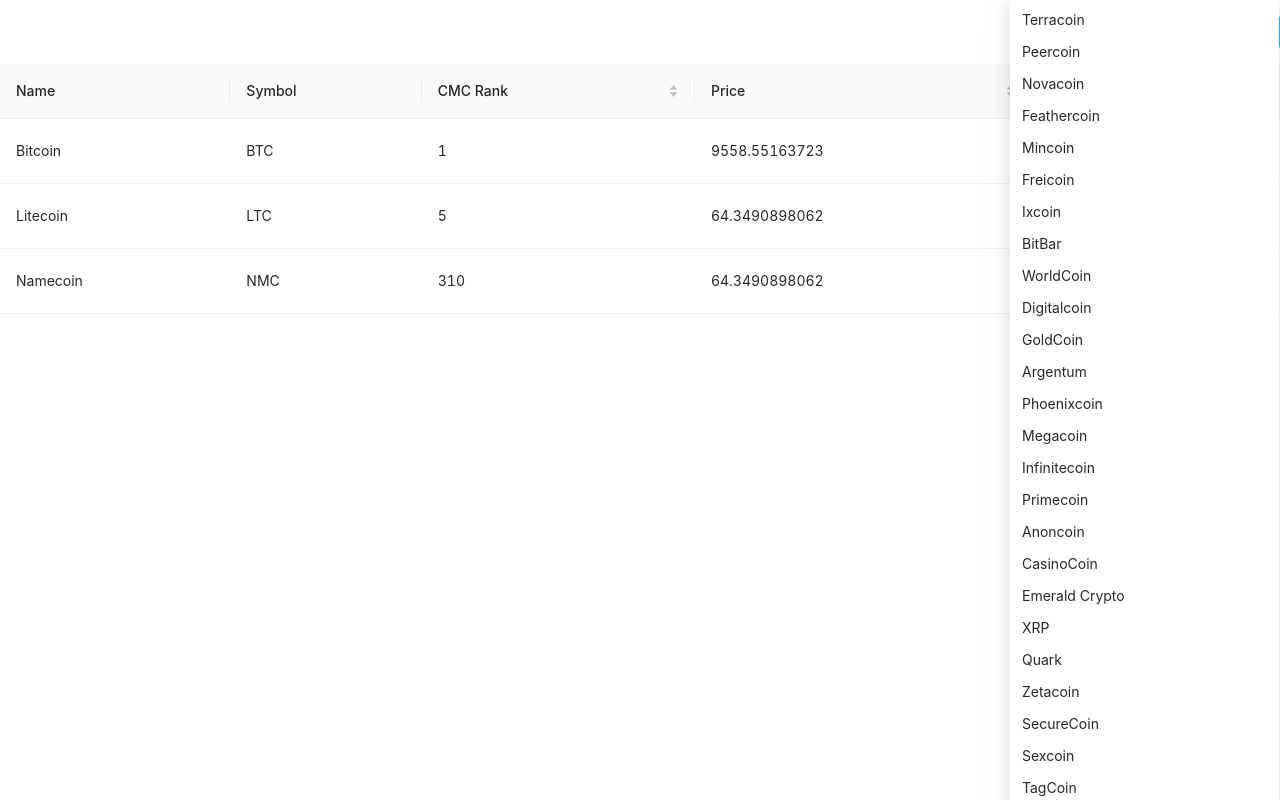
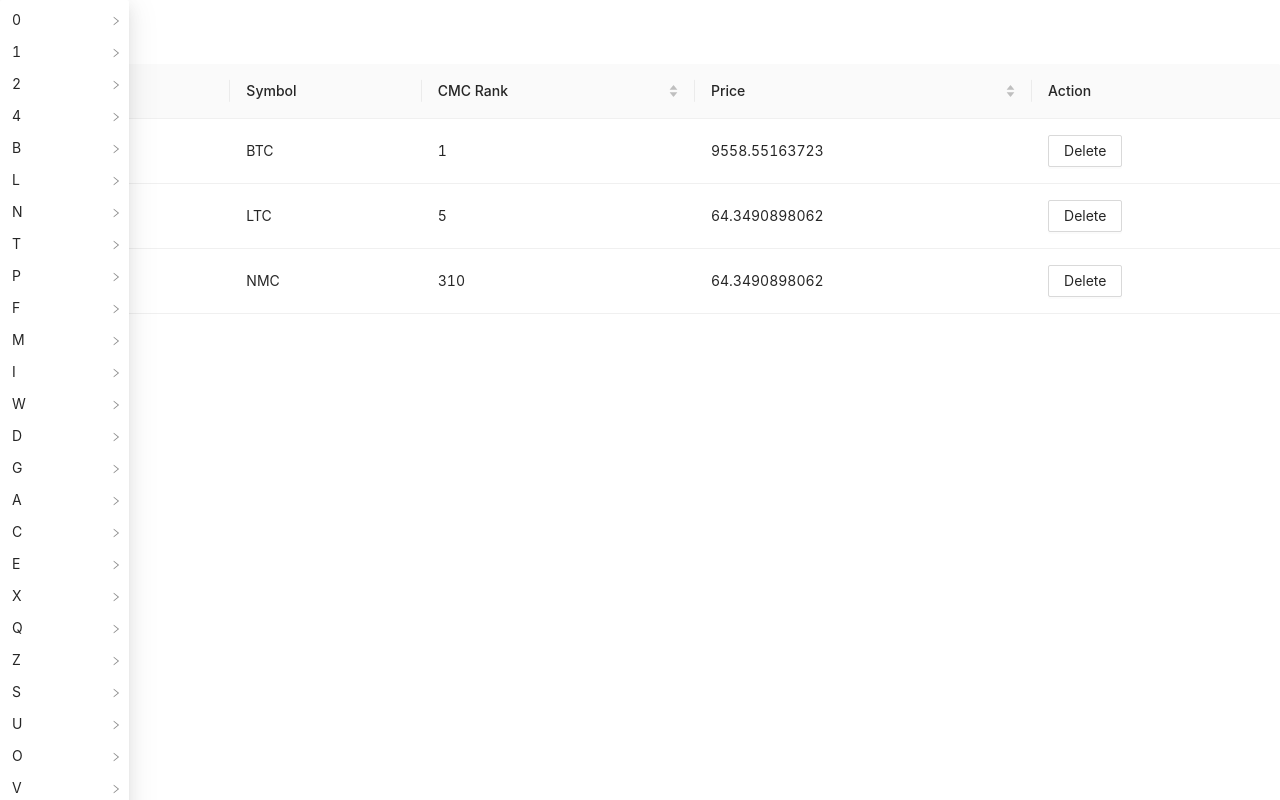
Before and after one commit to manjeet5/cryptocurrency, a React (Create React App) app in the folder cryptocurrency/: page / in a window 1280 px wide. Both pictures are taken after a click on the button "CryptoPrice". Shown: the top 800 px of the page. Built offline with nearby package versions, Linux system fonts and the light colour scheme.

Commit message:
updated the approach to render dropdown content to make its render more performant

```diff
--- a/cryptocurrency/src/App.css
+++ b/cryptocurrency/src/App.css
@@ -1,5 +1,5 @@
 .drop-down-button {
   display: flex;
-  justify-content: flex-end;
+  /* justify-content: flex-end; */
   padding: 1rem 0;
 }
--- a/cryptocurrency/src/actions/actionCreators.js
+++ b/cryptocurrency/src/actions/actionCreators.js
@@ -1,11 +1,14 @@
-import {REMOVE_CRYPTO_FROM_TABLE, ADD_CRYPTO_TO_TABLE, SET_ERROR, HIDE_ERROR, CRYPTO_LIST_FETCH_SUCCESS, CRYPTO_PRICE_FETCH_SUCCESS, CRYPTO_LIST_FETCH_REQUEST} from "./actionTypes";
+import {REMOVE_CRYPTO_FROM_TABLE, ADD_CRYPTO_TO_TABLE, SET_ERROR, HIDE_ERROR, CRYPTO_LIST_FETCH_SUCCESS, CRYPTO_PRICE_FETCH_SUCCESS, CRYPTO_LIST_FETCH_REQUEST, DROPDOWN_CONTENT_CREATE, REMOVE_CRYPTO_FROM_DROPDOWN, REMOVE_CRYPTO_FROM_TABLE_LIST, ADD_CRYPTO_TO_DROPDOWN} from "./actionTypes";
 
 export const getCryptoList = () => ({
     type: CRYPTO_LIST_FETCH_REQUEST, payload: {initialLoad: true}
 })
-export const removeCurrencyFromTable = (dispatch) => {
-    return (id) => dispatch({type: REMOVE_CRYPTO_FROM_TABLE, payload: {id}})
-};
+export const removeCryptoFromTable = (id) => ({
+    type: REMOVE_CRYPTO_FROM_TABLE, payload: {id}
+})
+export const removeCryptoFromTableList = (payload) => ({
+    type: REMOVE_CRYPTO_FROM_TABLE_LIST, payload
+})
 
 export const addCurrencyToTable = (dispatch) => {
     return (id) => dispatch({type: ADD_CRYPTO_TO_TABLE, payload: {id}})
@@ -19,6 +22,17 @@
     type: CRYPTO_PRICE_FETCH_SUCCESS, payload: {data}
 })
 
+export const setDropdown = (data) => ({
+    type: DROPDOWN_CONTENT_CREATE, payload: {data}
+});
+
+export const removeCryptoFromDropdown = (payload) => ({
+    type: REMOVE_CRYPTO_FROM_DROPDOWN, payload
+})
+export const addCryptoToDropdown = (payload) => ({
+    type: ADD_CRYPTO_TO_DROPDOWN, payload
+});
+
 export const setError = (error) => ({
 type: SET_ERROR,
 error
--- a/cryptocurrency/src/actions/actionTypes.js
+++ b/cryptocurrency/src/actions/actionTypes.js
@@ -1,8 +1,13 @@
 export const REMOVE_CRYPTO_FROM_TABLE = "remove_crypto_from_table";
+export const REMOVE_CRYPTO_FROM_TABLE_LIST = "remove_crypto_from_table_list";
 export const ADD_CRYPTO_TO_TABLE = "add_crypto_to_table";
 export const CRYPTO_LIST_FETCH_REQUEST = "crypto_list_fetch_request";
 export const CRYPTO_LIST_FETCH_SUCCESS = "crypto_list_fetch_success";
 export const CRYPTO_PRICE_FETCH_SUCCESS = "crypto_price_fetch_success";
 
+export const DROPDOWN_CONTENT_CREATE = "dropdown_content_create";
+export const REMOVE_CRYPTO_FROM_DROPDOWN = "remove_crypto_from_dropdown";
+export const ADD_CRYPTO_TO_DROPDOWN = "add_crypto_to_dropdown";
+
 export const SET_ERROR = "set_error";
 export const HIDE_ERROR = "hide_error";
--- a/cryptocurrency/src/actions/sagas.js
+++ b/cryptocurrency/src/actions/sagas.js
@@ -3,14 +3,27 @@
 // import axios from "axios";
 import {
     ADD_CRYPTO_TO_TABLE,
-    CRYPTO_LIST_FETCH_REQUEST
+    CRYPTO_LIST_FETCH_REQUEST,
+    REMOVE_CRYPTO_FROM_TABLE
 } from "./actionTypes";
-import {setError, setCryptoList, setCryptoPrices} from "./actionCreators";
+import {setError, setCryptoList, setCryptoPrices, setDropdown, removeCryptoFromDropdown, removeCryptoFromTableList, addCryptoToDropdown} from "./actionCreators";
 import axios from "axios";
 import {cryptoPricesApi, cryptoCurrenciesApi} from "../mock/mockEndpoints";
 
 const getPriceDetailUrl = (cryptoIds) => {
     return `https://www.stackadapt.com/coinmarketcap/quotes?id=${cryptoIds.toString()}`;
+}
+
+function* addCryptToTable(action) {
+    const {payload} = action;
+    yield call(fetchCryptoCurrenciesPrices, action)
+    yield put(removeCryptoFromDropdown(payload));
+}
+
+function* removeCryptoFromTableSaga(action) {
+    const {payload} = action;
+    yield put(removeCryptoFromTableList(payload));
+    yield put(addCryptoToDropdown(payload));
 }
 function* fetchCryptoCurrenciesPrices(action, cryptoCurrencies) {
     console.log("cryptoCurrencies", cryptoCurrencies);
@@ -50,6 +63,7 @@
             yield put(setError(status.error_message));
         } else {
             yield put(setCryptoList(data));
+            yield put(setDropdown(data));
 
             yield call(fetchCryptoCurrenciesPrices, action, data)
         }
@@ -62,7 +76,8 @@
 
  function* mySaga() {
     yield takeLatest(CRYPTO_LIST_FETCH_REQUEST, fetchCryptoCurrencies);
-    yield takeEvery(ADD_CRYPTO_TO_TABLE, fetchCryptoCurrenciesPrices)
+    yield takeEvery(ADD_CRYPTO_TO_TABLE, addCryptToTable);
+    yield takeEvery(REMOVE_CRYPTO_FROM_TABLE, removeCryptoFromTableSaga)
   }
 
  export default mySaga;
--- a/cryptocurrency/src/components/CurrencyDetailsTable.jsx
+++ b/cryptocurrency/src/components/CurrencyDetailsTable.jsx
@@ -1,12 +1,13 @@
 import React from "react";
 import { Table, Button } from 'antd';
 import {connect} from "react-redux";
-import {removeCurrencyFromTable} from "../actions/actionCreators";
+import {removeCryptoFromTable} from "../actions/actionCreators";
 import {getTableListDetails} from "../selectors/selectors";
 
 const mapDispatchToProps = (dispatch) => {
     return ({
-        delete: removeCurrencyFromTable(dispatch)
+        // delete: removeCurrencyFromTable(dispatch)
+        dispatch
     })
 }
 const CurrencyDetailsTable = (props) => {
@@ -42,7 +43,7 @@
           title: 'Action',
           key: 'action',
           render: (record) => (
-            <Button onClick={() => props.delete(record.id)} disabled={props.tableList.length < 2}>Delete</Button>
+            <Button onClick={() => props.dispatch(removeCryptoFromTable(record.id))} disabled={props.tableList.length < 2}>Delete</Button>
           ),
         },
       ];
--- a/cryptocurrency/src/components/DropdownList.jsx
+++ b/cryptocurrency/src/components/DropdownList.jsx
@@ -5,27 +5,33 @@
 import {getDropdownListDetails} from "../selectors/selectors";
 import {addCurrencyToTable} from "../actions/actionCreators";
 
+const { SubMenu } = Menu;
 const mapDispatchToProps = (dispatch) => {
     return {
         add: addCurrencyToTable(dispatch)
     }
 }
 const DropDownList = (props) => {
-    const {dropdownList, add, tableListIds} = props;
-    const renderMenuItem = (cryptoCurrency) => {
-        const {id, name} = cryptoCurrency;
-        return (
-            <Menu.Item key={id}>{name}</Menu.Item>
-        );
+    const {dropdown, add, tableListIds} = props;
+
+    const renderMenuItems = (list) => {
+        return list.map(currency => {
+            return <Menu.Item key={currency.id}>{currency.name}</Menu.Item>
+        })
+    }
+    const renderSubMenus = (category) => {
+        return <SubMenu key={category} trigger={['click']} title={category}>
+            {renderMenuItems(dropdown[category])}
+        </SubMenu>
     }
     const menu = (
         <Menu onClick={(event)=>add(event.key)}>
-            {dropdownList.map(cryptoCurrency => renderMenuItem(cryptoCurrency))}
+            {Object.keys(dropdown).map(category => renderSubMenus(category))}
         </Menu>
       );
     return (
         <div className="drop-down-button">
-            <Dropdown overlay={menu} trigger={['click']} disabled={tableListIds.length > 10} placement="bottomLeft">
+            <Dropdown overlay={menu} trigger={['click']}  placement="bottomLeft" disabled={tableListIds.length > 10}>
                 <Button  type="primary" >CryptoPrice <DownOutlined /></Button>
             </Dropdown>
         </div>
--- a/cryptocurrency/src/reducer/cryptoCurrenciesReducer.js
+++ b/cryptocurrency/src/reducer/cryptoCurrenciesReducer.js
@@ -1,25 +1,34 @@
 import {
   CRYPTO_LIST_FETCH_SUCCESS,
   CRYPTO_PRICE_FETCH_SUCCESS,
-  REMOVE_CRYPTO_FROM_TABLE
+  REMOVE_CRYPTO_FROM_TABLE_LIST,
+  DROPDOWN_CONTENT_CREATE,
+  REMOVE_CRYPTO_FROM_DROPDOWN,
+  ADD_CRYPTO_TO_DROPDOWN
 } from "../actions/actionTypes";
 
 export const initalCryptoCurrencyState = {
   cryptoCurrencies: {},
   tableListIds: [],
-  dropdownListIds: {}
+  dropdown: {}
 }
 
 function cryptoCurrenciesReducer(state = initalCryptoCurrencyState, action) {
   console.log(state);
   console.log(action);
     switch (action.type) {
-      case REMOVE_CRYPTO_FROM_TABLE:
+      case REMOVE_CRYPTO_FROM_DROPDOWN:
+        return removeCryptoFromDropdown(state, action.payload.id);
+      case ADD_CRYPTO_TO_DROPDOWN:
+        return addCryptoToDropdown(state, action.payload.id);
+      case REMOVE_CRYPTO_FROM_TABLE_LIST:
         return removeCurrencyFromTable(state, action.payload.id);
       case CRYPTO_LIST_FETCH_SUCCESS:
         return processCryptoCurrenciesList(state, action.payload.data)
       case CRYPTO_PRICE_FETCH_SUCCESS:
         return updateCryptoPrices(state, action.payload.data);
+      case DROPDOWN_CONTENT_CREATE:
+        return createDropDown(state, action.payload.data)
       default:
         return state
     }
@@ -32,13 +41,60 @@
       ...cryptoCurrencies,
       [id]:{name, id, symbol, cmc_rank}
     };
-  }, {})
+  }, {});
   return {
     ...state,
     cryptoCurrencies
   }
 }
 
+const createDropDown = (state, list) => {
+  console.log(state);
+  const dropdown = list.reduce((dropdown, currency) => {
+    const {name, id} = currency;
+    const categoryName  = name[0].toUpperCase();
+    const categoryList = dropdown[categoryName] || [];
+    return {
+      ...dropdown,
+      [categoryName]: [...categoryList, {name, id: id.toString()}]
+    };
+  }, {})
+  return {
+    ...state,
+    dropdown
+  }
+}
+
+const removeCryptoFromDropdown = (state, id) => {
+  const {name} = state.cryptoCurrencies[id];
+  const category = name[0];
+  const newCategoryList = state.dropdown[category].filter(currency => {
+    return currency.id !== id
+  })
+  const dropdown = {
+    ...state.dropdown,
+    [category]: newCategoryList
+  };
+
+  return {
+    ...state,
+    dropdown
+  }
+}
+
+const addCryptoToDropdown = (state, id) => {
+  const {name} = state.cryptoCurrencies[id];
+  const category = name[0];
+  const dropdown = {
+    ...state.dropdown,
+    [category]: [...state.dropdown[category], {name, id}]
+  };
+
+  return {
+    ...state,
+    dropdown
+  }
+}
 const updateCryptoPrices = (state, priceData) => {
   const {cryptoCurrencies, tableListIds} = state;
   const newTableListIds = Object.keys(priceData);
@@ -60,4 +116,5 @@
     tableListIds: state.tableListIds.filter(currencyId => currencyId!==id)
   }
 }
+
 export default cryptoCurrenciesReducer;
--- a/cryptocurrency/src/selectors/selectors.js
+++ b/cryptocurrency/src/selectors/selectors.js
@@ -6,15 +6,6 @@
     return {tableList};
 };
 
-export const getDropdownListDetails = ({cryptoCurrenciesReducer:{tableListIds, cryptoCurrencies}}) => {
-    const dropdownList  = Object.keys(cryptoCurrencies).reduce((list, currencyId)=> {
-        if(!tableListIds.includes(currencyId)) {
-            list.push({
-                name: cryptoCurrencies[currencyId].name,
-                id: currencyId
-            });
-        }
-        return list;
-    },[]);
-    return {dropdownList, tableListIds};
+export const getDropdownListDetails = ({cryptoCurrenciesReducer:{dropdown, tableListIds}}) => {
+    return {dropdown, tableListIds};
 };
```
